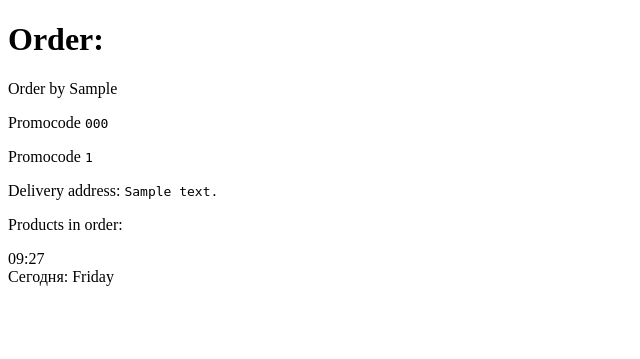
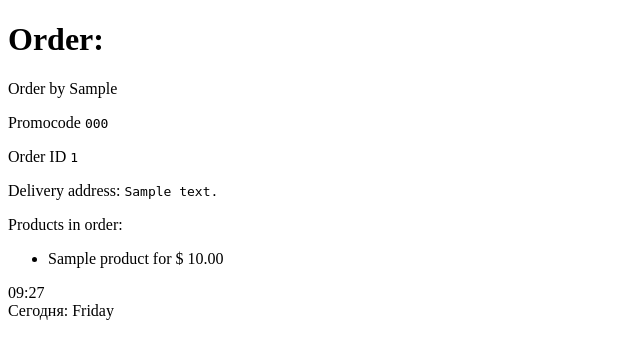
Before and after one commit to SirBay62/DjangoEdu, a Django app: page /shop/orders/ in a window 1280 px wide. Shown: the top 359 px of the page, without its empty margins (0-640 px from the left). Run offline with Django 5.2, Linux system fonts and the light colour scheme; tables that the repository leaves empty hold one stand-in row (values such as "Sample post").

Commit message:
ProductId add

```diff
--- a/DjangoEdu/shopapp/templates/shopapp/order_list.html
+++ b/DjangoEdu/shopapp/templates/shopapp/order_list.html
@@ -12,13 +12,13 @@
             <div>
              <p> Order by {% firstof order.user.first_name order.user.username %}</p>
              <p> Promocode <code>{{ order.promocode }}</code></p>
-             <p> Promocode <code>{{ order.id }}</code></p>
+             <p> Order ID <code>{{ order.id }}</code></p>
              <p> Delivery address:  <code>{{ order.delivery_address }}</code></p>
             <div>
                 Products in order:
             </div>
                 <ul>
-                    {% for product in object_list %}
+                    {% for product in order.products.all %}
                         <li>{{ product.name }} for $ {{ product.price }}</li>
                     {% endfor %}
                 </ul>
```
